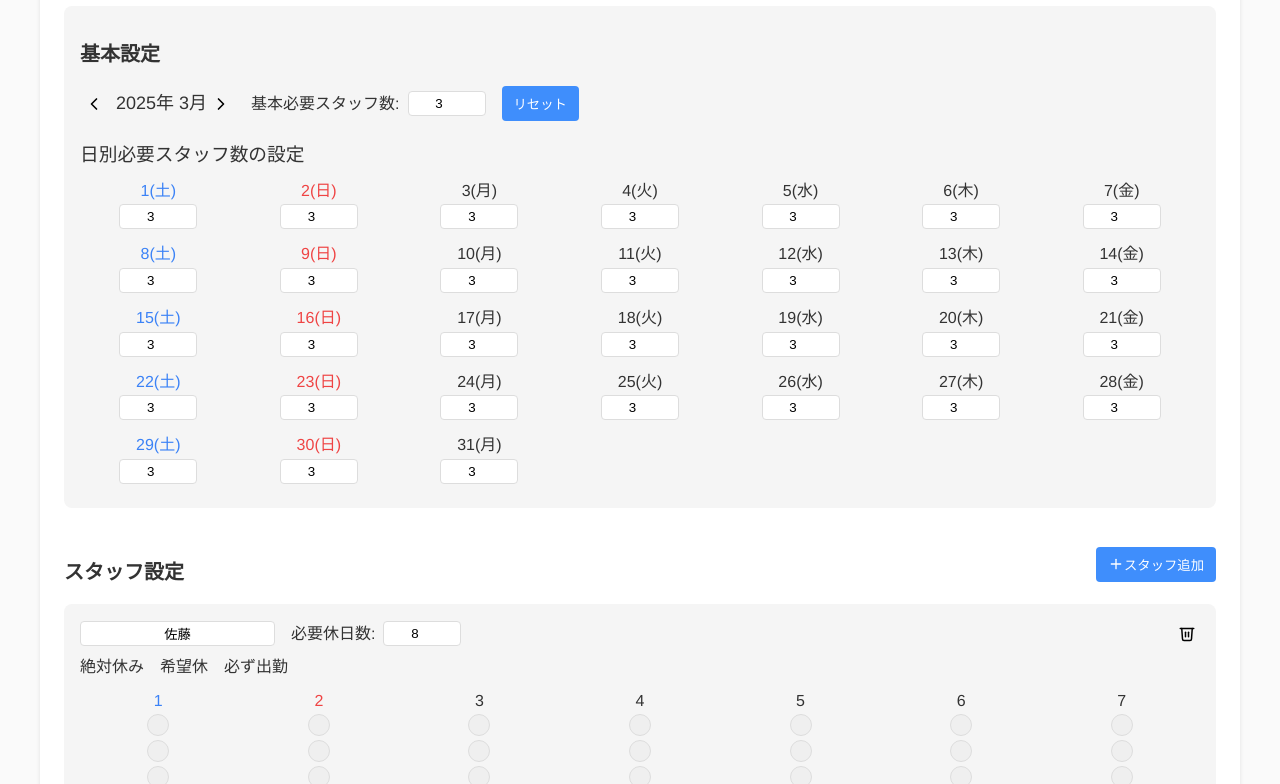
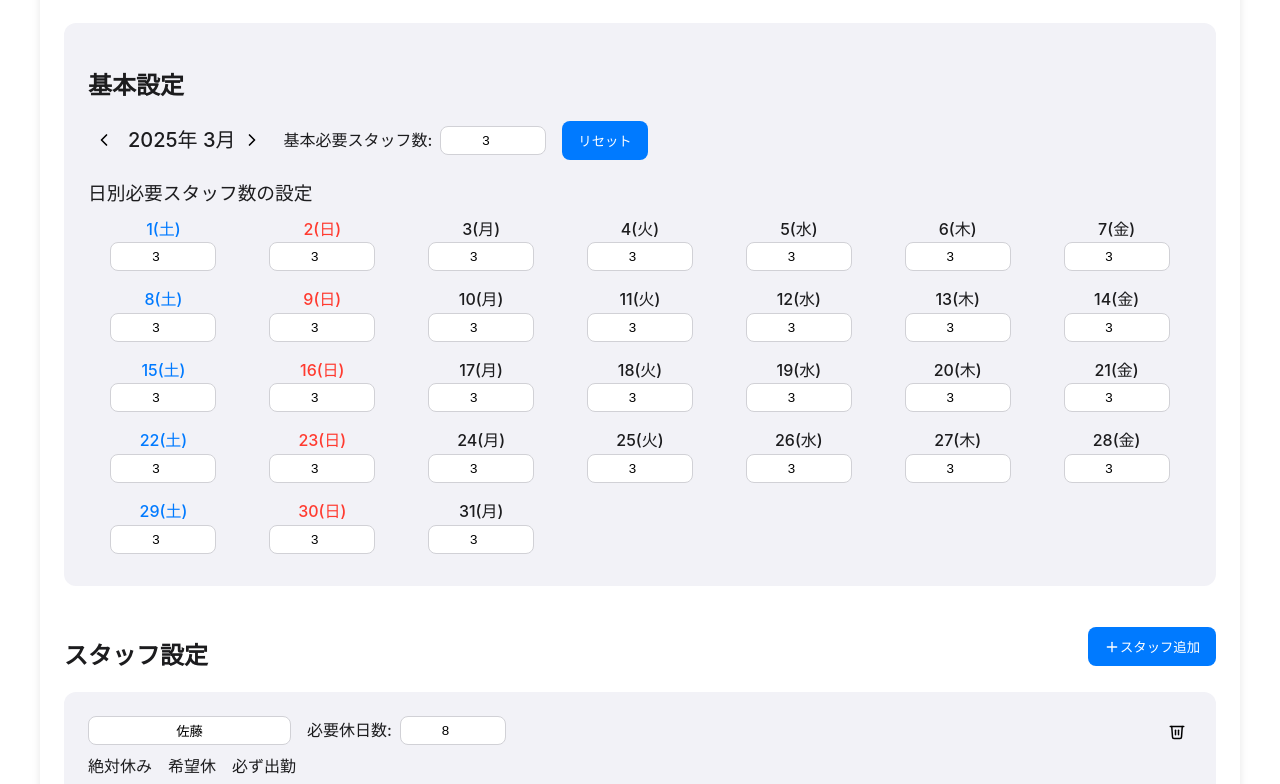
Before and after one commit to Ptkabe/shift, a plain HTML site: page index.html in a window 1280 px wide. Shown: the part 126-910 px from the top of the page. Drawn offline with Linux system fonts and the light colour scheme.

Commit message:
Update shiftScheduler.css

```diff
--- a/shiftScheduler.css
+++ b/shiftScheduler.css
@@ -1,26 +1,26 @@
 :root {
-  --color-primary: #3f8efc;
-  --color-primary-dark: #2c6cd2;
-  --color-bg: #fafafa;
-  --color-bg-secondary: #f5f5f5;
-  --color-text: #333;
-  --color-border: #ddd;
+  --color-primary: #007aff; /* Apple blue */
+  --color-primary-dark: #005bb5;
+  --color-bg: #ffffff; /* White background */
+  --color-bg-secondary: #f2f2f7; /* Light grey background */
+  --color-text: #1c1c1e; /* Dark text */
+  --color-border: #d1d1d6; /* Light border */
 
-  --color-red: #f87171;
-  --color-orange: #fb923c;
-  --color-green: #4ade80;
+  --color-red: #ff3b30;
+  --color-orange: #ff9500;
+  --color-green: #34c759;
 
   --color-sunday-bg: #fff2f2;
   --color-saturday-bg: #f2f8ff;
   --color-purple: #f3e8ff;
-  --color-locked: #e2e2e2; /* ロック時に行の背景をややグレーに */
+  --color-locked: #e2e2e2;
 }
 
 body {
   margin: 0;
   padding: 0;
   background-color: var(--color-bg);
-  font-family: "Helvetica Neue", Arial, sans-serif;
+  font-family: -apple-system, BlinkMacSystemFont, "Helvetica Neue", Arial, sans-serif;
   color: var(--color-text);
   line-height: 1.6;
 }
@@ -33,26 +33,27 @@ body {
 
 .scheduler-container {
   background-color: #fff;
-  border-radius: 8px;
+  border-radius: 12px;
   padding: 24px;
-  box-shadow: 0 2px 4px rgba(0,0,0,0.1);
+  box-shadow: 0 2px 8px rgba(0,0,0,0.1);
 }
 
 .scheduler-title {
-  font-size: 1.75rem;
+  font-size: 2rem;
   font-weight: bold;
-  margin-bottom: 24px;
+  margin-bottom: 32px;
   text-align: center;
+  color: var(--color-primary);
 }
 
 .section {
   background-color: var(--color-bg-secondary);
-  padding: 16px;
-  border-radius: 8px;
-  margin-bottom: 24px;
+  padding: 24px;
+  border-radius: 12px;
+  margin-bottom: 32px;
 }
 .section-title {
-  font-size: 1.25rem;
+  font-size: 1.5rem;
   font-weight: 600;
   margin-bottom: 16px;
 }
@@ -73,45 +74,47 @@ body {
 .text-center { text-align: center; }
 .font-medium { font-weight: 500; }
 .font-bold   { font-weight: 700; }
-.text-lg     { font-size: 1.125rem; }
+.text-lg     { font-size: 1.25rem; }
 
 .button {
   display: inline-flex;
   align-items: center;
   background-color: var(--color-primary);
   color: #fff;
-  padding: 8px 12px;
-  border-radius: 4px;
+  padding: 10px 16px;
+  border-radius: 8px;
   cursor: pointer;
-  transition: background-color 0.2s;
+  transition: background-color 0.2s, box-shadow 0.2s;
   border: none;
 }
 .button:hover {
   background-color: var(--color-primary-dark);
+  box-shadow: 0 4px 12px rgba(0,123,255,0.3);
 }
 .button-icon svg {
-  margin-right: 4px;
+  margin-right: 8px;
 }
 
 .icon-button {
   background: transparent;
   border: none;
   cursor: pointer;
-  padding: 4px;
-  border-radius: 4px;
+  padding: 6px;
+  border-radius: 6px;
   transition: background-color 0.2s;
 }
 .icon-button:hover {
-  background-color: #eee;
+  background-color: #f2f2f7;
 }
 
 .input-text {
   border: 1px solid var(--color-border);
-  border-radius: 4px;
-  padding: 4px 8px;
+  border-radius: 8px;
+  padding: 6px 12px;
   text-align: center;
-  width: 60px;
+  width: 80px;
   outline: none;
+  transition: border-color 0.2s;
 }
 .input-text:focus {
   border-color: var(--color-primary);
@@ -120,22 +123,23 @@ body {
 .grid-7 {
   display: grid;
   grid-template-columns: repeat(7, 1fr);
-  gap: 4px;
+  gap: 8px;
 }
-.text-saturday { color: #3b82f6; }
-.text-sunday   { color: #ef4444; }
+.text-saturday { color: #007aff; }
+.text-sunday   { color: #ff3b30; }
 
 .circle-button {
-  width: 22px;
-  height: 22px;
+  width: 24px;
+  height: 24px;
   margin: 0 auto;
   border: 1px solid var(--color-border);
   border-radius: 50%;
   cursor: pointer;
-  transition: background-color 0.2s;
+  transition: background-color 0.2s, box-shadow 0.2s;
 }
 .circle-button:hover {
-  opacity: 0.8;
+  background-color: var(--color-bg-secondary);
+  box-shadow: 0 2px 8px rgba(0,0,0,0.1);
 }
 .bg-absolute-off {
   background-color: var(--color-red);
@@ -147,7 +151,6 @@ body {
   background-color: var(--color-green);
 }
 
-/* ===== シフト表 ===== */
 .table-container {
   overflow-x: auto;
 }
@@ -156,13 +159,15 @@ body {
   border-collapse: collapse;
   border: 1px solid var(--color-border);
   background-color: #fff;
+  border-radius: 12px;
+  overflow: hidden;
 }
 .table thead tr {
-  background-color: #f3f3f3;
+  background-color: #f2f2f7;
 }
 .table th, .table td {
   border: 1px solid var(--color-border);
-  padding: 8px;
+  padding: 12px;
   text-align: center;
 }
 .table th {
@@ -171,7 +176,7 @@ body {
 
 /* 出勤セル */
 .working-cell {
-  background-color: #ecfdf5;
+  background-color: #d4f2ff;
 }
 .working-mandatory {
   font-weight: bold;
@@ -201,7 +206,7 @@ body {
 }
 .summary-table th, .summary-table td {
   border: 1px solid var(--color-border);
-  padding: 8px;
+  padding: 12px;
   text-align: center;
 }
 .too-few-off {
@@ -235,24 +240,24 @@ body {
   margin-top: 16px;
   padding: 16px;
   border: 1px solid #ddd;
-  border-radius: 8px;
-  font-size: 0.95rem;
-  line-height: 1.4;
-  color: #333;
+  border-radius: 12px;
+  font-size: 1rem;
+  line-height: 1.6;
+  color: var(--color-text);
 }
 .message-area h3 {
-  font-size: 1rem;
+  font-size: 1.25rem;
   font-weight: bold;
-  margin-bottom: 8px;
+  margin-bottom: 12px;
 }
 .message-error {
-  color: #b91c1c; /* 赤系 */
+  color: #ff3b30;
 }
 .message-success {
-  color: #166534; /* 緑系 */
+  color: #34c759;
 }
 .message-hint {
-  color: #1d4ed8; /* 青系 */
+  color: #007aff;
   margin-top: 8px;
   font-style: italic;
 }
```
